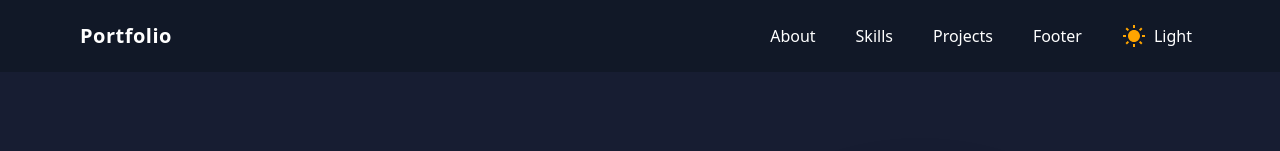
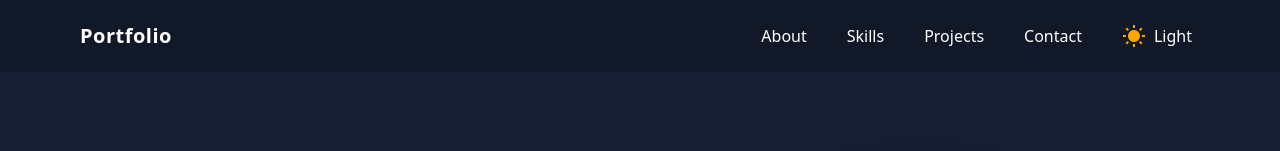
Before and after one commit to Ayazpanar/portfolio_react, a React (Vite) app: page / in a window 1280 px wide. Shown: the top 151 px of the page. Built offline with nearby package versions, Linux system fonts and the light colour scheme.

Commit message:
Update Navbar.jsx

```diff
--- a/src/Components/Navbar/Navbar.jsx
+++ b/src/Components/Navbar/Navbar.jsx
@@ -81,7 +81,7 @@ const Navbar = ({ handleTheme, theme }) => {
 
       {/* Desktop Menu */}
       <ul className="hidden md:flex gap-6 items-center">
-        {["About", "Skills", "Projects", "Footer"].map((item) => (
+        {["About", "Skills", "Projects", "Contact"].map((item) => (
           <a key={item} href={`#${item}`} className="relative group">
             <li className="text-md transition-all duration-300 p-2 hover:text-gray-400">
               {item}
```
